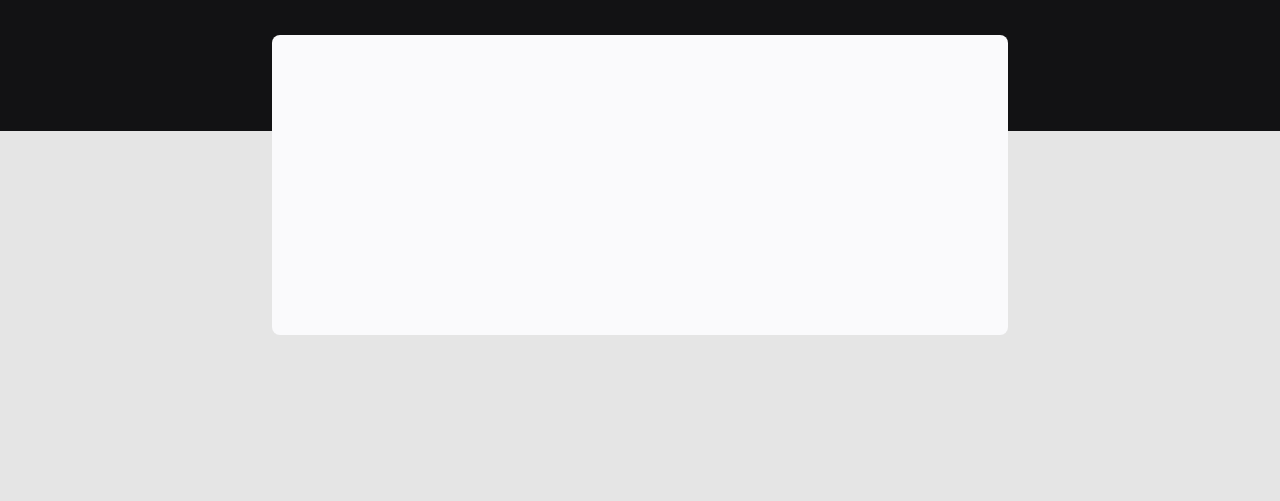
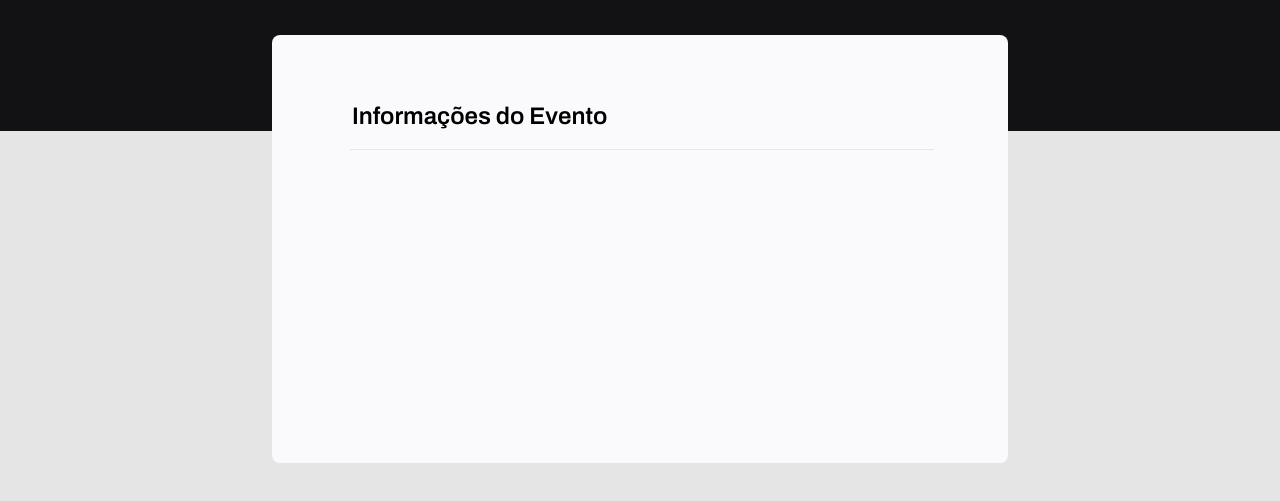
Before and after one commit to tfstam/explorer-stage-03-01, a plain HTML site: page index.html.html in a window 1280 px wide. Shown: the part 237-738 px from the top of the page. Drawn offline with Linux system fonts and the light colour scheme.

Commit message:
Agrupando campos com fieldset e legend

```diff
--- a/index.html.html
+++ b/index.html.html
@@ -19,7 +19,11 @@
         <h1>Crie e compartilhe seu evento.</h1>
         <p>O primeiro passo, é preencher esse formulário de inscrição.</p>
       </header>
-      <form></form>
+      <form>
+        <fieldset>
+          <legend>Informações do Evento</legend>
+        </fieldset>
+      </form>
     </div>
   </body>
 </html>
--- a/styles.css
+++ b/styles.css
@@ -43,4 +43,20 @@ form {
   min-height: 300px;
   margin-top: 38px;
   border-radius: 8px;
+
+  padding: 64px;
 }
+
+fieldset {
+  border: none;
+}
+
+fieldset legend {
+  font-family: 'Archivo', sans-serif;
+  font-weight: 600;
+  font-size: 24px;
+  line-height: 34px;
+  border-bottom: 1px solid #e6e6f0;
+  width: 100%;
+  padding-bottom: 16px;
+}
```
